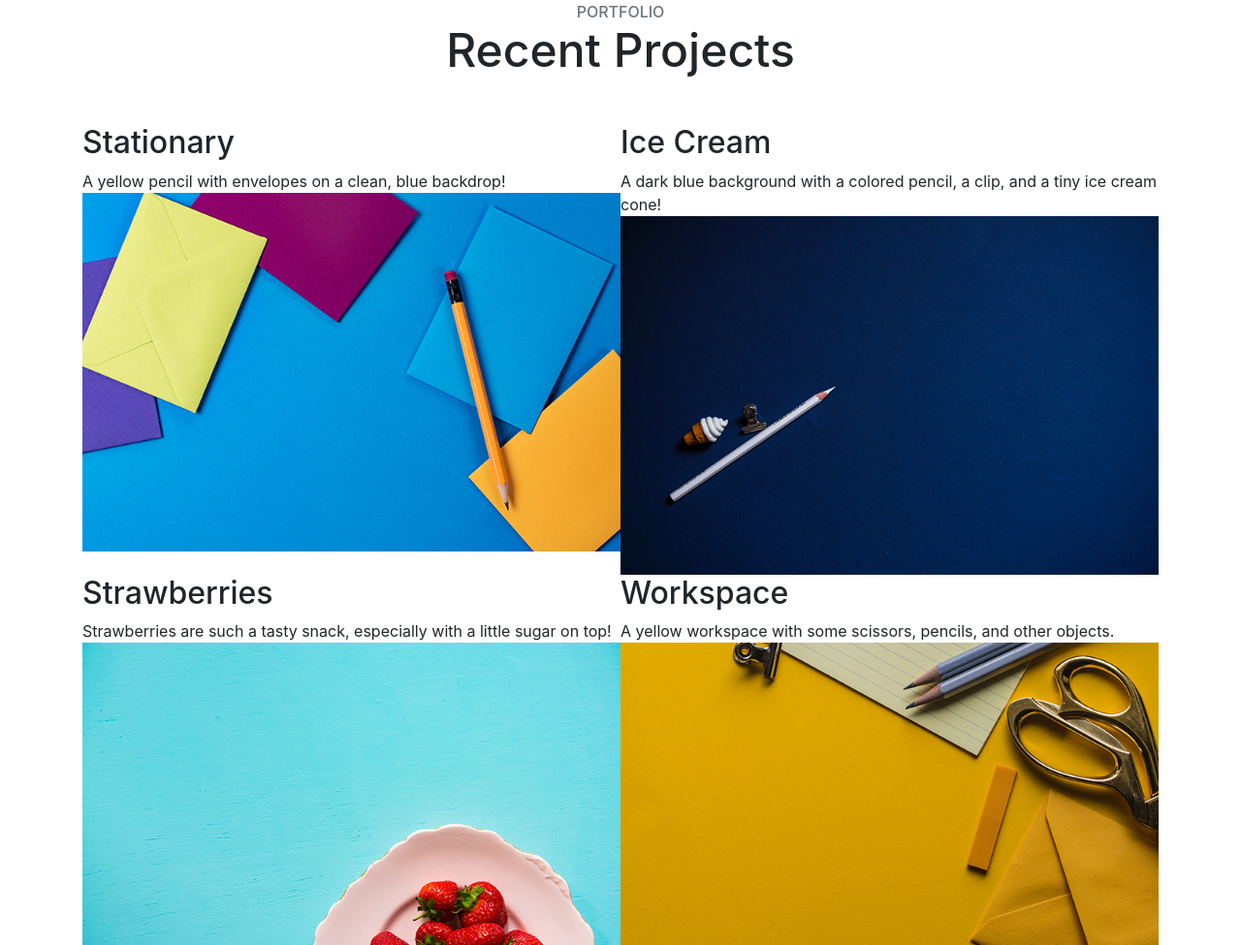
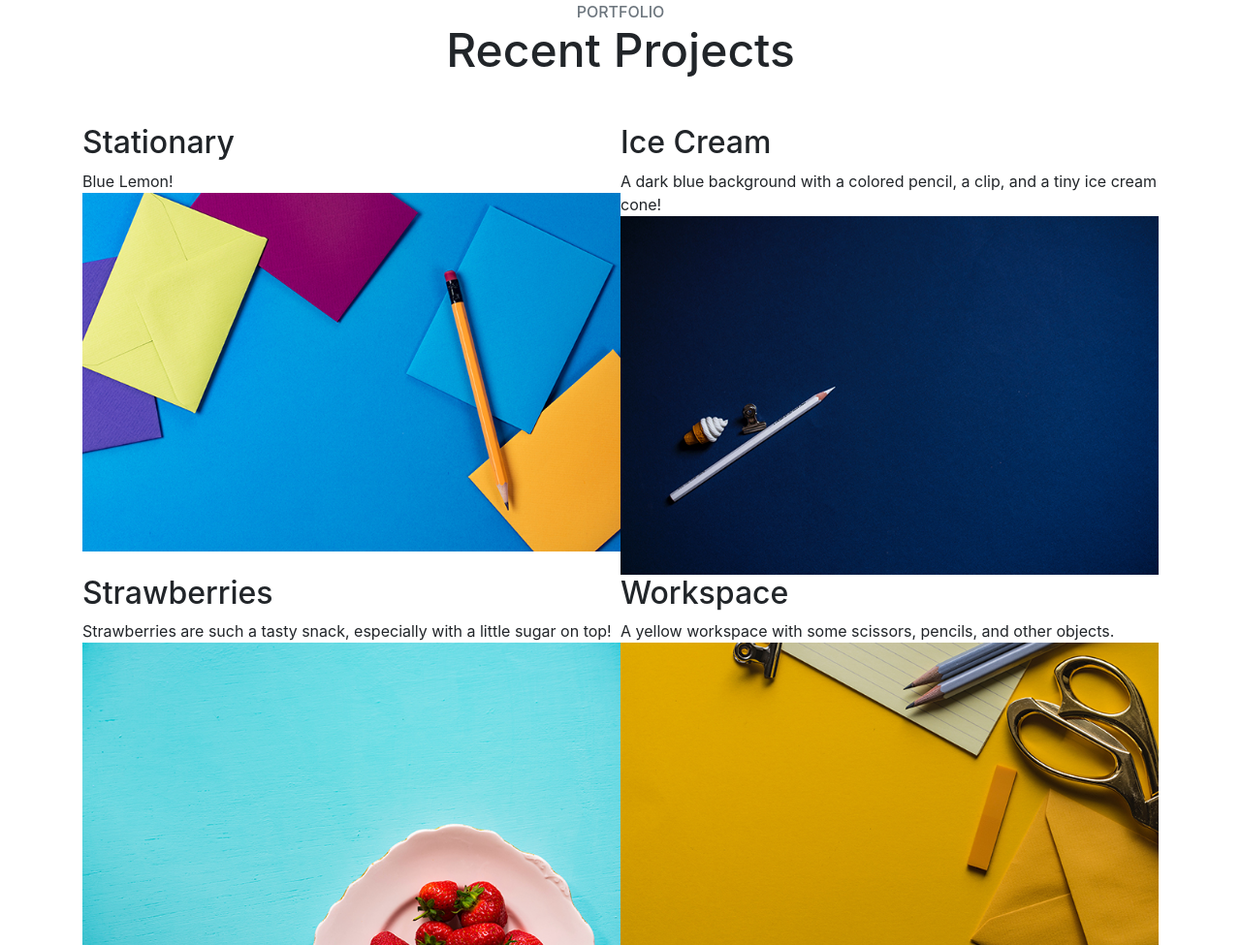
Before and after one commit to kiango/marketau, a website with bundled scripts: page index.html in a window 1280 px wide. Shown: the part 1709-2684 px from the top of the page at 97% size. Built offline with nearby package versions, Linux system fonts and the light colour scheme.

Commit message:
pix test

```diff
--- a/index.html
+++ b/index.html
@@ -159,7 +159,7 @@
             <span class="caption">
               <span class="caption-content">
                 <h2>Stationary</h2>
-                <p class="mb-0">A yellow pencil with envelopes on a clean, blue backdrop!</p>
+                <p class="mb-0">Blue Lemon!</p>
               </span>
             </span>
             <img class="img-fluid" src="img/portfolio-1.jpg" alt="">
```
